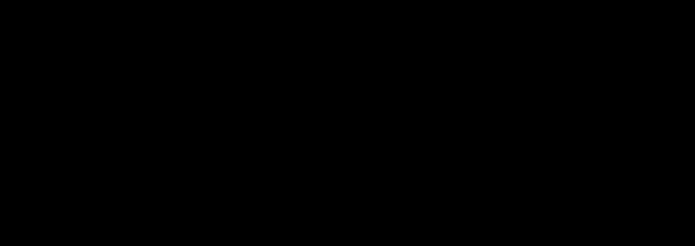
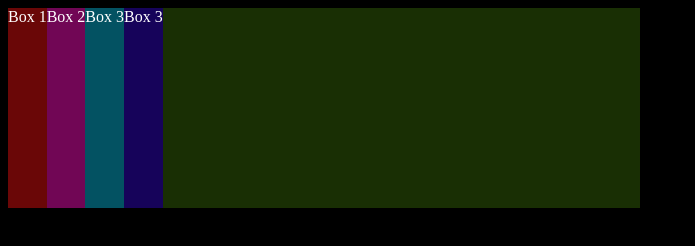
Before and after one commit to GillesCob/flexbox, a plain HTML site: page src/index.html in a window 1280 px wide. Shown: the whole page, without its empty margins (0-695 px from the left). Drawn offline with Linux system fonts and the light colour scheme.

Commit message:
setup des boxs

```diff
--- a/src/index.html
+++ b/src/index.html
@@ -9,6 +9,20 @@
     <title>Flexbox</title>
 </head>
 <body>
+    <div class="main_box_1">
+        <div class ="box_1">
+            Box 1
+        </div>
+        <div class ="box_2">
+            Box 2
+        </div>
+        <div class ="box_3">
+            Box 3
+        </div>
+        <div class ="box_4">
+            Box 3
+        </div>
+    </div>
 
 </body>
 </html>
--- a/src/styles.css
+++ b/src/styles.css
@@ -2,3 +2,27 @@ body{
     background-color: black;
     color: white;
 }
+
+
+.main_box_1{
+    background-color: rgb(25, 47, 4);
+    height: 200px;
+    display: flex;
+    width: 50%;
+}
+
+.box_1{
+    background-color: rgb(106, 7, 7);
+}
+
+.box_2{
+    background-color: rgb(113, 6, 85);
+}
+
+.box_3{
+    background-color: rgb(3, 82, 98);
+}
+
+.box_4{
+    background-color: rgb(22, 3, 90);
+}
```
